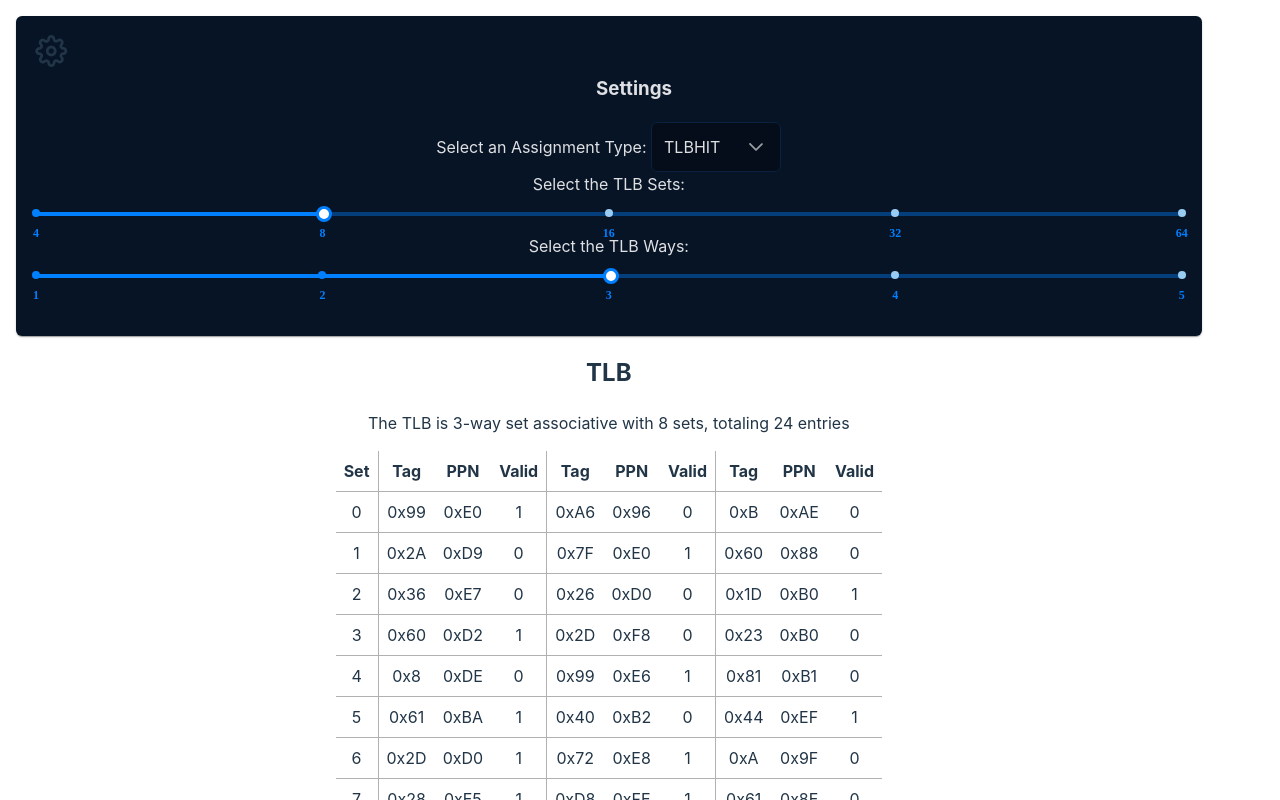
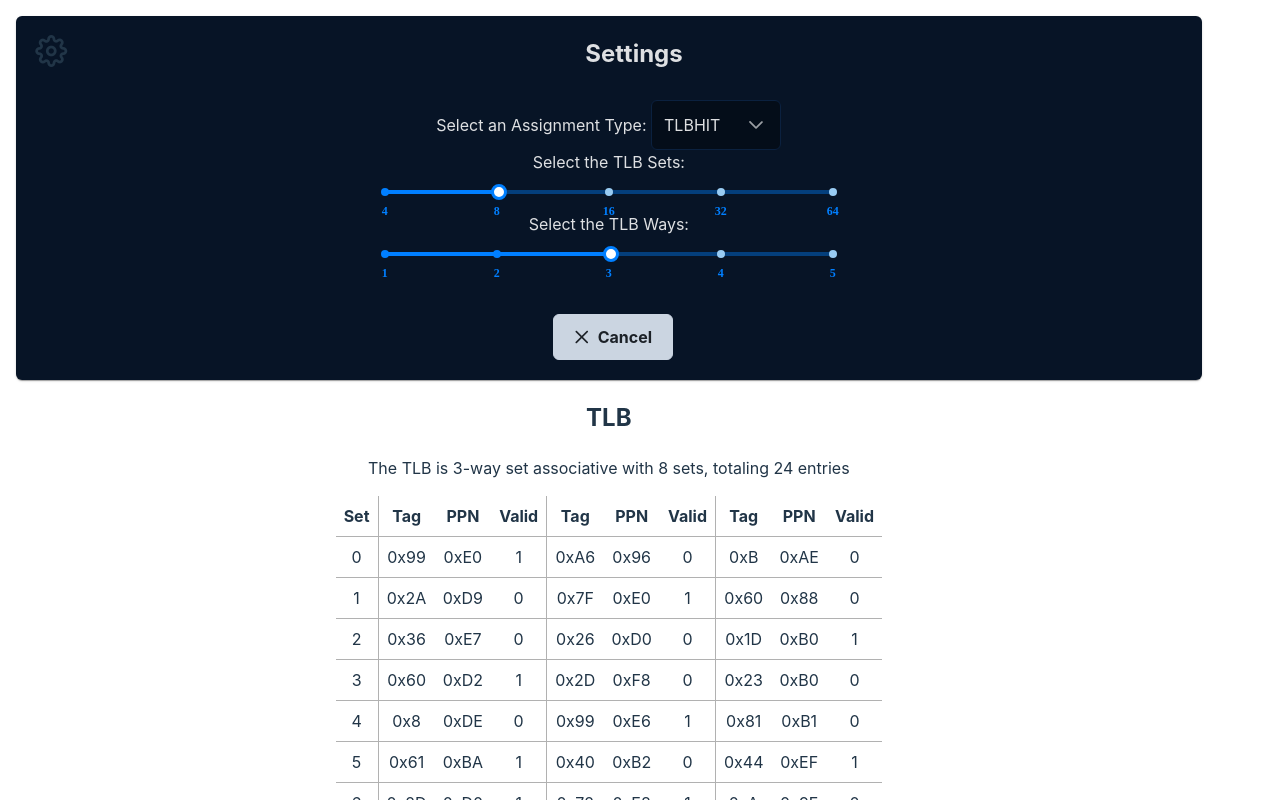
Before and after one commit to MahmoodSeoud/VMAT, a React (Vite) app: page / in a window 1280 px wide. Both pictures are taken after a click on the icon 51 px from the left and 51 px from the top of the page. Shown: the top 800 px of the page. Built offline with nearby package versions, Linux system fonts and the light colour scheme.

Commit message:
Some small styling on the slider

```diff
--- a/src/components/Settings/Settings.tsx
+++ b/src/components/Settings/Settings.tsx
@@ -1,6 +1,7 @@
 import { SetStateAction, useState } from "react";
 import { InputFieldsMap, Result } from "../../App";
 import { SelectItemOptionsType } from "primereact/selectitem";
+import { Button } from "primereact/button";
 import { Dropdown } from "primereact/dropdown";
 import { styled, alpha, Box } from '@mui/system';
 import { Slider as BaseSlider, sliderClasses } from '@mui/base/Slider';
@@ -8,6 +9,7 @@ import { Card } from 'primereact/card';
 
 import './Settings.css';
 import '../../Laratheme.css'
+import { Tooltip } from "primereact/tooltip";
 
 
 interface SettingsProps {
@@ -153,6 +155,12 @@ export default function Settings({
 
 
 
+    const footer = (
+        <>
+            <Button onClick={() => setShowSettings(false)} label="Cancel" severity="secondary" icon="pi pi-times" style={{ marginLeft: '0.5em' }} />
+        </>
+    );
+
     return (
         <>
 
@@ -162,14 +170,11 @@ export default function Settings({
                 onClick={() => setShowSettings(!showSettings)}
             />
 
+
             {showSettings && (
-                <>
-                    <Card className="p-m-4 p-d-flex p-flex-column p-ai-center p-jc-center">
 
-                        <h3>Settings</h3>
-
-                        <div className="p-d-flex p-flex-column p-ai-center p-jc-center">
-
+                <Card title="Settings" footer={footer} className="md:w-25rem">
+                    <div>
                         <label htmlFor="assignmentType" className="p-d-block">Select an Assignment Type: </label>
                         <Dropdown
                             id="assignmentType"
@@ -181,9 +186,8 @@ export default function Settings({
                             className="w-full md:w-14rem"
                         />
                     </div>
-
+                    <div style={{ display: 'flex', flexDirection: 'column', alignItems: 'center', justifyContent: 'center' }}>
                         {/* Slider for the TLB sets */}
-                        <div className="p-d-flex p-flex-column p-ai-center p-jc-center">
                         <label>Select the TLB Sets: </label>
                         <DiscreteSliderValues
                             handleSliderChange={handleTLBSetState}
@@ -191,7 +195,9 @@ export default function Settings({
                             value={TLBSets}
                         />
                     </div>
-                        <div className="p-d-flex p-flex-column p-ai-center p-jc-center">
+
+                    {/* Slider for the TLB Ways */}
+                    <div style={{ display: 'flex', flexDirection: 'column', alignItems: 'center', justifyContent: 'center' }}>
                         <label>Select the TLB Ways: </label>
                         <DiscreteSliderValues
                             handleSliderChange={handleTLBWaysState}
@@ -199,9 +205,12 @@ export default function Settings({
                             value={TLBWays}
                         />
                     </div>
+
+
                 </Card>
-                </>
+
             )}
+
         </>
     );
 }
@@ -217,13 +226,17 @@ interface DiscreteSliderValuesProps {
 function DiscreteSliderValues(props: DiscreteSliderValuesProps) {
     const defaultValue = props.marks.find((mark) => mark.label === props.value.toString())?.value
     return (
+        <Box sx={{ width: 1 / 2 }}>
+
             <Slider
                 defaultValue={defaultValue}
                 getAriaValueText={valuetext}
                 step={null}
+                style={{ width: '28rem'}}
                 onChange={(e, value): any => props.handleSliderChange(value)}
                 marks={props.marks}
             />
+        </Box>
     );
 }
 
```
Lines whose indentation alone changed are shown as unchanged.
